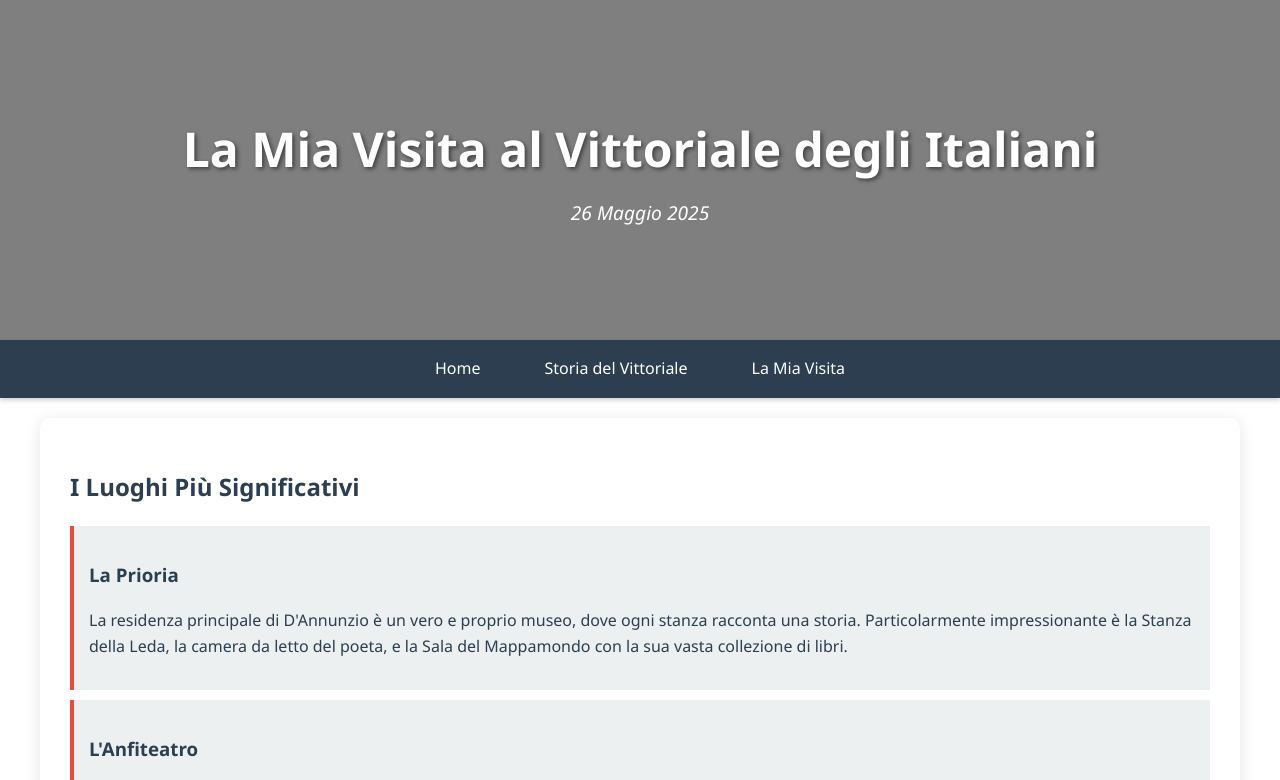
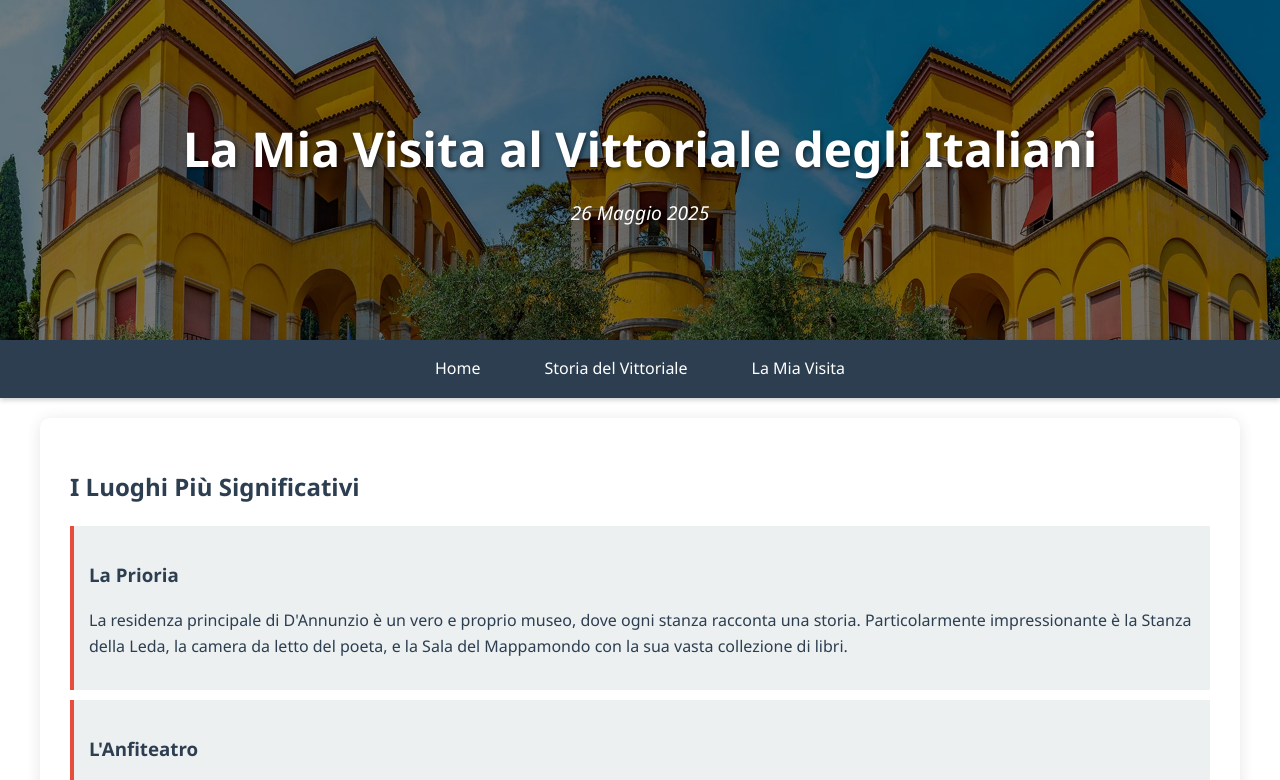
Before and after one commit to teobongi/capolavoro, a plain HTML site: page visita.html in a window 1280 px wide. Shown: the top 780 px of the page. Drawn offline with Linux system fonts and the light colour scheme.

Commit message:
Update visita.html

```diff
--- a/visita.html
+++ b/visita.html
@@ -23,7 +23,7 @@
         }
 
         .hero-header {
-            background-image:Vittoriale.jpg;
+            background-image: url(img/Vittoriale.jpg);
             background-size: cover;
             background-position: center;
             height: 300px;
```
